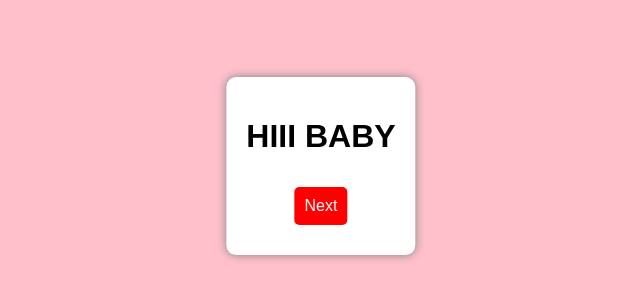
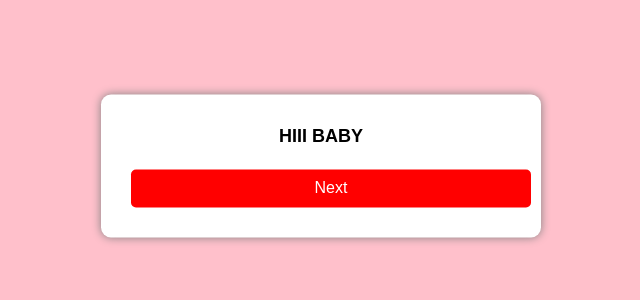
Before and after one commit to nithyasharma9/apology, a plain HTML site: page index.html in a window 1280 px wide. Shown: the part 234-534 px from the top of the page, without its empty margins (319-959 px from the left). Drawn offline with Linux system fonts and the light colour scheme.

Commit message:
Add files via upload

```diff
--- a/index.html
+++ b/index.html
@@ -8,7 +8,7 @@
         body {
             font-family: Arial, sans-serif;
             text-align: center;
-            padding: 50px;
+            padding: 20px;
             background-color: pink;
         }
         .full-page, .popup, .final-page {
@@ -21,6 +21,8 @@
             padding: 20px;
             box-shadow: 0px 0px 10px gray;
             border-radius: 10px;
+            width: 90%;
+            max-width: 400px;
         }
         .overlay {
             display: none;
@@ -40,6 +42,11 @@
             background: red;
             color: white;
             border-radius: 5px;
+            width: 100%;
+        }
+        h1, h2 {
+            font-size: 18px;
+            word-wrap: break-word;
         }
     </style>
 </head>
```
